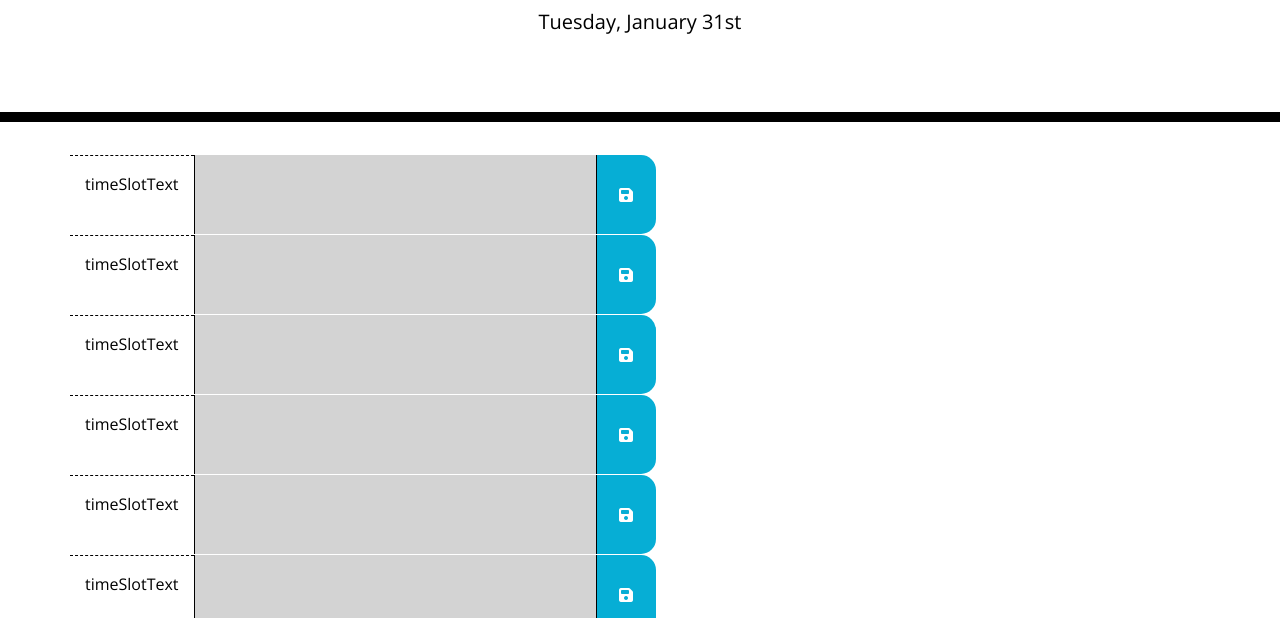
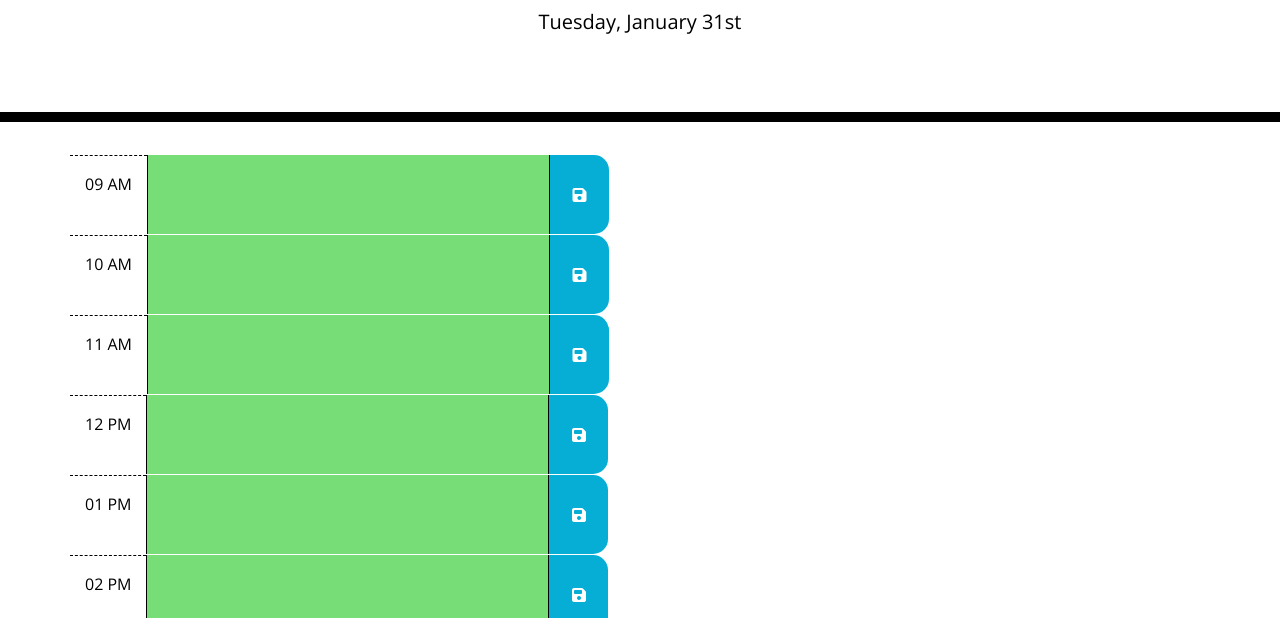
Before and after one commit to Pedrobe9/workd-day-scheduler, a plain HTML site: page index.html in a window 1280 px wide. Shown: the part 182-800 px from the top of the page. Drawn offline with nearby package versions, Linux system fonts and the light colour scheme.

Commit message:
changed color to enter notes and corrected coordination of cell color with time

```diff
--- a/script.js
+++ b/script.js
@@ -12,23 +12,36 @@ currentDayEl.text(currentDate);
 
   // time using moment.js
   let time = moment().format("hh A");
+  let time24 = moment().format("H");
 
   function drawRow(timeSlotText) {
     // .description determines how text is wrapped in text area
     let inputNote = $('<textarea rows="2" cols="40" class="description">');
     // Time slot creation
     let timeSlot = $('<p class="hour">');
-  timeSlot.text('timeSlotText');
+    timeSlot.text(timeSlotText);
 
     //Color of textarea changes with time
     console.log(time);
     let currentClass;
-  if (timeSlot.text() < time) {
+
+    // Work out time for comparison using time24.
+    let timeCompSlot;
+    if (timeSlot.text().includes('AM')) {
+      timeCompSlot = parseInt(timeSlot.text().slice(0, 2));
+    } else if (timeSlot.text() == '12 PM') {
+      timeCompSlot = 12;
+    } else {
+      timeCompSlot = parseInt(timeSlot.text().slice(0, 2)) + 12;
+    }
+    console.log("color", timeCompSlot, time24);
+    console.log("color", timeCompSlot < time24);
+    if (timeCompSlot < time24) {
         currentClass = "past";
-  } else if (timeSlot.text() == time) {
+    } else if (timeCompSlot == time24) {
         currentClass = "present";
     } else {
-      currentClass = "past";
+        currentClass = "future";
     }
     inputNote.addClass(currentClass);
     //Make save button with class .saveBtn
@@ -43,10 +56,10 @@ function drawRow(timeSlotText) {
   let timeS;
   for (let i = 0; i < 9; i++) {
       timeS = i + 9;
-    // Make time to have same format prepending a 0 when needed
+      // Make time to have same format prepending 0 when needed
       if (timeS < 10) {
           timeSlotText = "0" + timeS + " AM";
-    } else if (timeS > 10 && timeS < 12) {
+      } else if (timeS >= 10 && timeS < 12) {
           timeSlotText = timeS + " AM";
       } else if (timeS > 12) {
           timeSlotText = "0" + (timeS - 12) + " PM";
@@ -55,7 +68,8 @@ for (let i = 0; i < 9; i++) {
       }
       drawRow(timeSlotText);
       console.log("check:", timeSlotText, time);
-    console.log("check:", timeSlotText == time);
+      console.log("check:", typeof(timeSlotText), typeof(time));
+      console.log("check:", timeSlotText === time);
   }
 
 
--- a/style.css
+++ b/style.css
@@ -45,20 +45,20 @@ textarea {
   justify-content: center;
   padding: 20px 15px;
 }
-
+/*changed color to black in past, present and future classes*/
 .past {
   background-color: #d3d3d3;
-  color: white;
+  color: black;
 }
 
 .present {
   background-color: #ff6961;
-  color: white;
+  color: black;
 }
 
 .future {
   background-color: #77dd77;
-  color: white;
+  color: black;
 }
 
 /* Modified, added display, width, align, flex-wrap */
```
Lines whose indentation alone changed are shown as unchanged.
